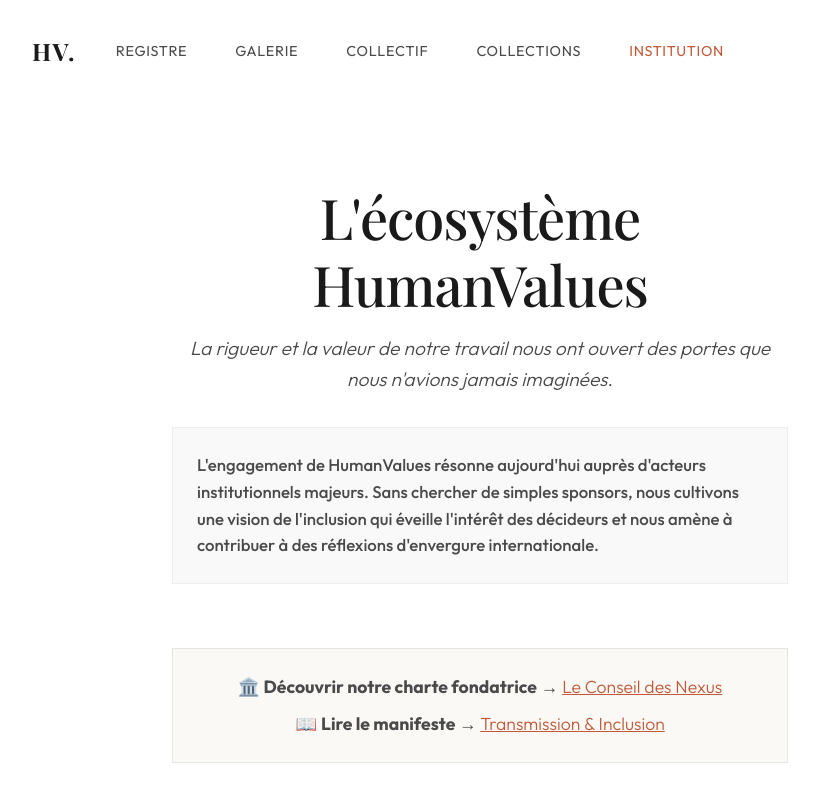
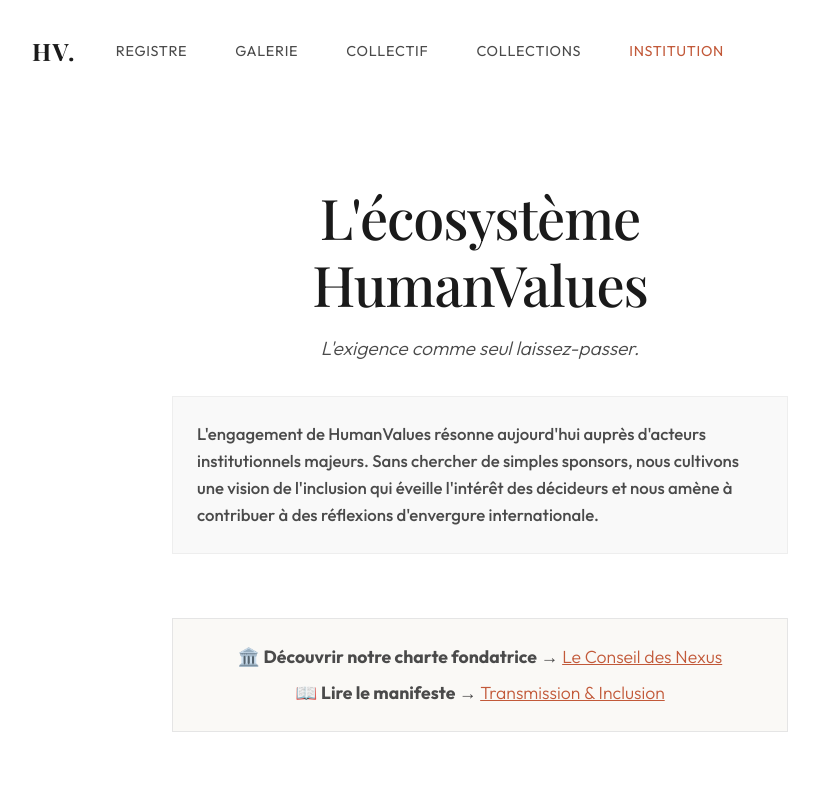
Before and after one commit to gdesygn/humanvalues, a React (Vite) app: page /institution in a window 1280 px wide. Shown: the top 800 px of the page, without its empty margins (160-979 px from the left). Built offline with nearby package versions, Linux system fonts and the light colour scheme; a web font is replaced by a local one.

Commit message:
style: slogan institution premium

```diff
--- a/src/pages/Institution.jsx
+++ b/src/pages/Institution.jsx
@@ -6,7 +6,7 @@ const Institution = () => {
       <header style={{ marginBottom: '4rem', textAlign: 'center' }}>
         <h1>L'écosystème HumanValues</h1>
         <p style={{ fontStyle: 'italic', fontSize: '1.2rem', color: 'var(--hv-grey)' }}>
-          La rigueur et la valeur de notre travail nous ont ouvert des portes que nous n'avions jamais imaginées.
+          L'exigence comme seul laissez-passer.
         </p>
 
         {/* Executive summary */}
```
